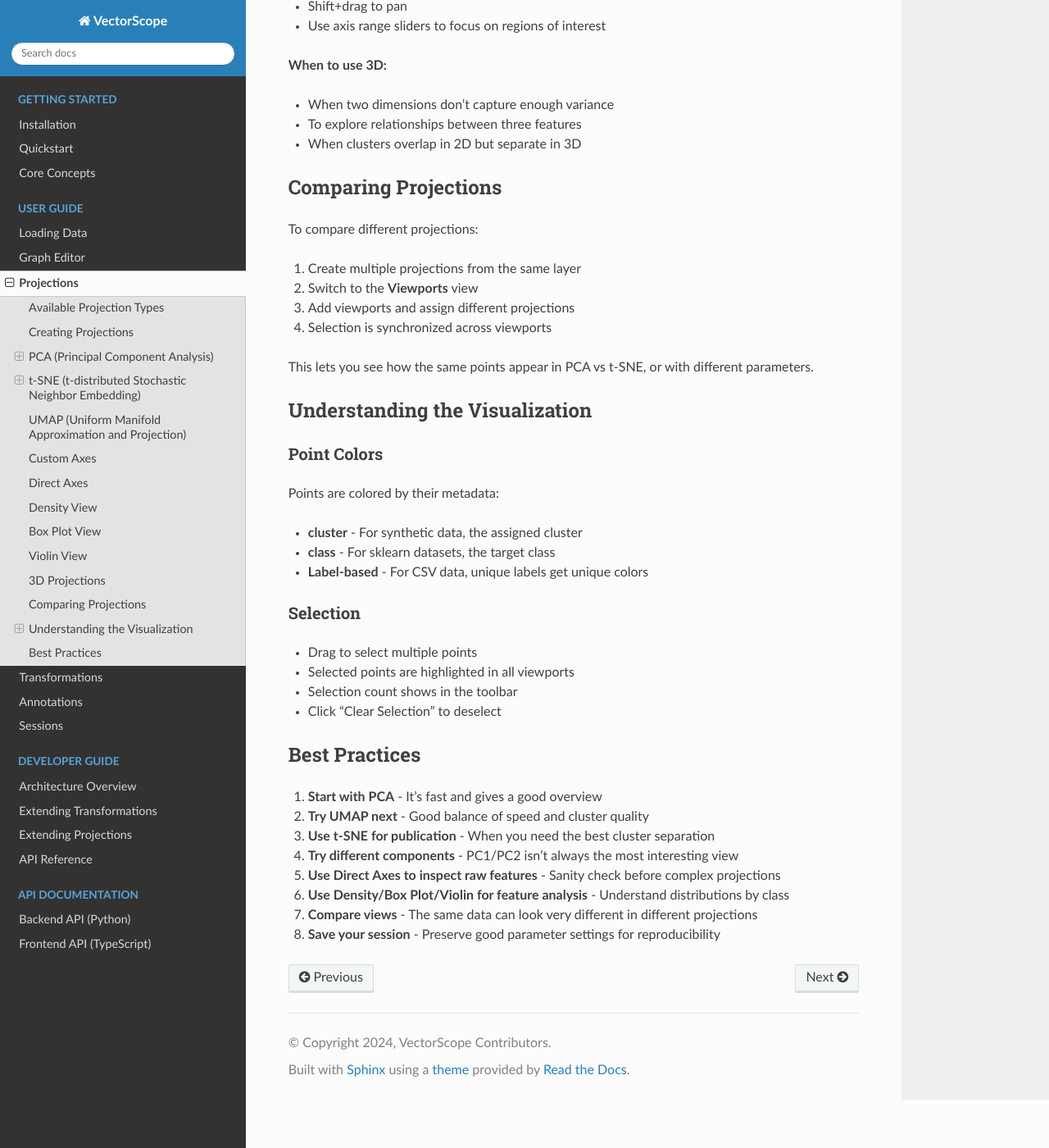
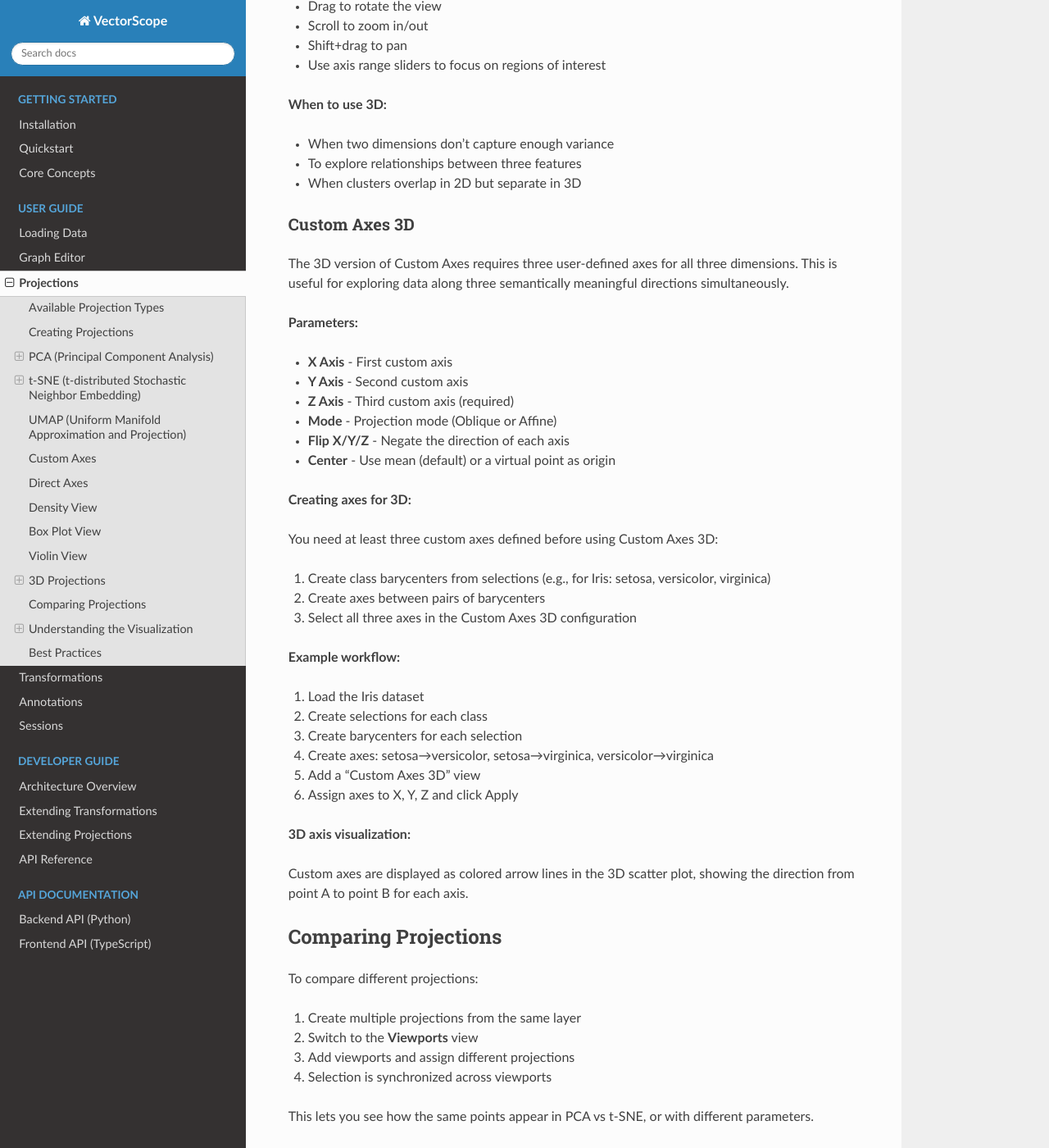
Before and after one commit to cranmer/vectorscope, a Sphinx documentation site: the page built from docs/user_guide/projections.rst, in a window 1280 px wide and 1400 px high, scrolled down 7006 px. Shown: the whole window at 82% size. Built offline with Sphinx 7.4.7 and the Read the Docs theme 3.1.0, drawn with Linux system fonts in a browser that asks for light colours; some of the changed text lies outside the part shown.

Commit message:
Document Custom Axes 3D view and 3D Custom Affine transformation
- Add Custom Axes 3D to list of available 3D projections
- Document Custom Axes 3D parameters and workflow
- Update Custom Affine docs for 3-axis support
- Add 3D Custom Affine example workflow

🤖 Generated with [Claude Code](https://claude.com/claude-code)

Co-Authored-By: Claude Opus 4.5 <noreply@anthropic.com>

```diff
--- a/docs/user_guide/projections.rst
+++ b/docs/user_guide/projections.rst
@@ -25,6 +25,7 @@ VectorScope supports multiple projection types organized by output dimensionalit
 **3D Views** (3D Scatter Plots)
 
 * **PCA 3D** - PCA with three principal components
+* **Custom Axes 3D** - Project onto three user-defined axes
 * **Direct Axes 3D** - Three raw dimensions as X, Y, Z axes
 
 Creating Projections
@@ -283,18 +284,19 @@ Shows violin plots for each class, including:
 3D Projections
 --------------
 
-PCA and Direct Axes support 3D output for exploring data in three dimensions.
+PCA, Custom Axes, and Direct Axes support 3D output for exploring data in three dimensions.
 
 To create a 3D view:
 
 1. Select a layer node in the Graph Editor
 2. Click the "+" button to add a view
-3. Choose from the **3D** category: "PCA 3D" or "Direct Axes 3D"
+3. Choose from the **3D** category: "PCA 3D", "Custom Axes 3D", or "Direct Axes 3D"
 4. The 3D scatter plot will render in the View Editor
 
 **Available 3D projections:**
 
 * **PCA 3D** - Uses PC1, PC2, and PC3 as X, Y, Z axes
+* **Custom Axes 3D** - Uses three user-defined custom axes as X, Y, Z
 * **Direct Axes 3D** - Choose any three raw dimensions for X, Y, Z
 
 **Interacting with 3D views:**
@@ -309,6 +311,43 @@ To create a 3D view:
 * When two dimensions don't capture enough variance
 * To explore relationships between three features
 * When clusters overlap in 2D but separate in 3D
+
+Custom Axes 3D
+^^^^^^^^^^^^^^
+
+The 3D version of Custom Axes requires three user-defined axes for all three dimensions.
+This is useful for exploring data along three semantically meaningful directions simultaneously.
+
+**Parameters:**
+
+* **X Axis** - First custom axis
+* **Y Axis** - Second custom axis
+* **Z Axis** - Third custom axis (required)
+* **Mode** - Projection mode (Oblique or Affine)
+* **Flip X/Y/Z** - Negate the direction of each axis
+* **Center** - Use mean (default) or a virtual point as origin
+
+**Creating axes for 3D:**
+
+You need at least three custom axes defined before using Custom Axes 3D:
+
+1. Create class barycenters from selections (e.g., for Iris: setosa, versicolor, virginica)
+2. Create axes between pairs of barycenters
+3. Select all three axes in the Custom Axes 3D configuration
+
+**Example workflow:**
+
+1. Load the Iris dataset
+2. Create selections for each class
+3. Create barycenters for each selection
+4. Create axes: setosa→versicolor, setosa→virginica, versicolor→virginica
+5. Add a "Custom Axes 3D" view
+6. Assign axes to X, Y, Z and click Apply
+
+**3D axis visualization:**
+
+Custom axes are displayed as colored arrow lines in the 3D scatter plot,
+showing the direction from point A to point B for each axis.
 
 Comparing Projections
 ---------------------
```
Also changed, not shown: docs/user_guide/transformations.rst (+34 -10 lines).
